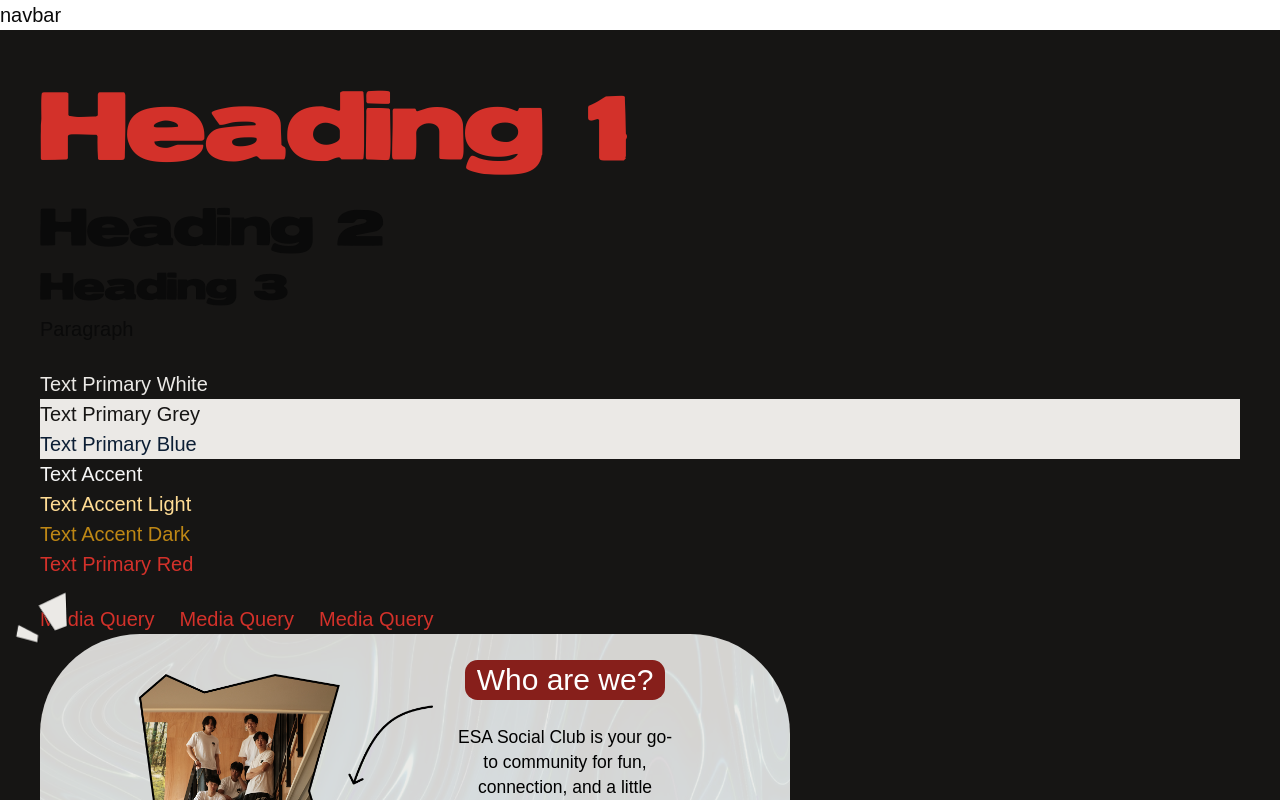
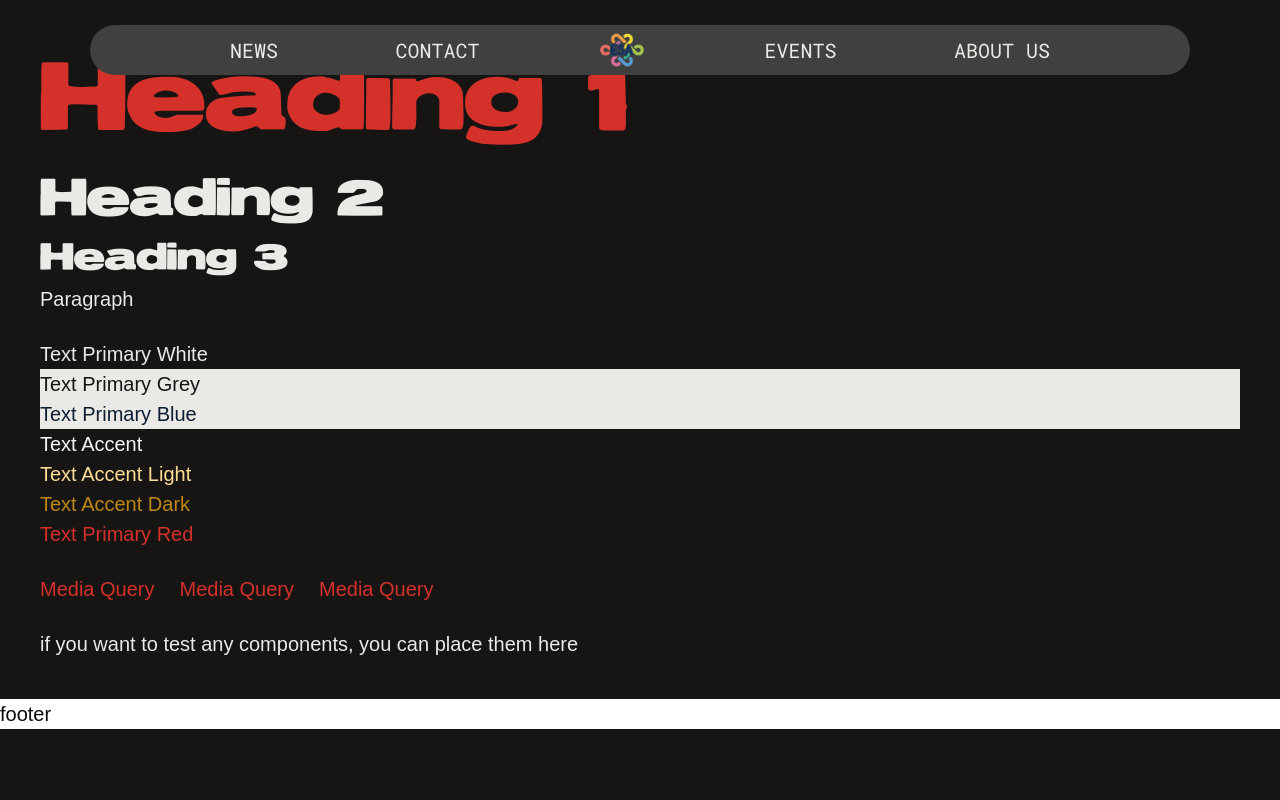
Before and after one commit to UoaWDCC/esa, a Next.js app: page /test in a window 1280 px wide. Shown: the top 800 px of the page. Built offline with nearby package versions, Linux system fonts and the light colour scheme; a web font is replaced by a local one.

Commit message:
making static navbar

```diff
--- /dev/null
+++ b/src/app/(frontend)/_components/Navbar.tsx
@@ -0,0 +1,19 @@
+import Link from 'next/link'
+
+export default function Navbar() {
+
+
+  return (
+
+    // think of how you can make the width of the navbar scale with the screen size (% units ;o)
+    <nav className="mt-5 z-99 absolute top-0 left-1/2 transform -translate-x-1/2 bg-primary-black font-roboto-mono text-[1rem] text-primary-white flex justify-between items-center bg-primary-grey-light w-[1100px] px-28 rounded-full gap-4">
+        <Link href="/news" className="" >NEWS</Link>
+        <Link href="/contact" className="" >CONTACT</Link>
+        <Link href="/" className='w-10 h-10 flex items-center justify-center'>
+            <img src="/assets/esa_logo.png" alt="sd" />
+        </Link>
+        <Link href="/events" className="" >EVENTS</Link>
+        <Link href="/about-us" className="" >ABOUT US</Link>
+    </nav>
+  );
+}
--- a/src/app/(frontend)/layout.tsx
+++ b/src/app/(frontend)/layout.tsx
@@ -1,5 +1,6 @@
 import React from 'react'
 import 'src/styles/global.css'
+import Navbar from './_components/Navbar'
 
 export const metadata = {
   description: 'A blank template using Payload in a Next.js app.',
@@ -13,8 +14,7 @@ export default async function RootLayout(props: { children: React.ReactNode }) {
     <html lang="en">
       <body>
         <>
-          {/* replace empty container with nav bar component*/}
-          <p>navbar</p>
+          <Navbar />
         </>
 
         <main>{children}</main>
--- a/src/app/(frontend)/test/page.tsx
+++ b/src/app/(frontend)/test/page.tsx
@@ -1,8 +1,8 @@
-import WhoAreWe from "../_components/WhoAreWe";
+
 
 const test = () => {
     return (
-        <div className="bg-[#161514] p-8">
+        <div className="bg-[#161514] p-8 text-primary-white">
             <h1>Heading 1</h1>
             <h2>Heading 2</h2>
             <h3>Heading 3</h3>
@@ -22,7 +22,10 @@ const test = () => {
                 <p className="text-primary-white lg:text-primary-red">Media Query</p>
             </div>
 
-            <WhoAreWe></WhoAreWe>
+            <div className="mt-5">
+                <p>if you want to test any components, you can place them here</p>
+            </div>
+
         </div>
      );
 }
--- a/src/styles/global.css
+++ b/src/styles/global.css
@@ -24,14 +24,23 @@
   src: url("/fonts/Super-Jellyfish.ttf") format("truetype")
 }
 
+@font-face {
+  font-family: "RobotoMono Regular";
+  font-style: normal;
+  display: swap;
+  src: url("/fonts/RobotoMono-Regular.ttf") format("truetype")
+}
+
 @theme {
   --font-reservoir-grunge: "Reservoir Grunge", sans-serif;
   --font-smeltex-medium: "Smeltex Medium", sans-serif;
   --font-super-jellyfish: "Super Jellyfish", sans-serif;
+  --font-roboto-mono: "RobotoMono Regular", monospace;
 
   --color-primary-red: #D3312A; /* red */
   --color-primary-white: #EBE9E6; /* white */
   --color-primary-grey: #161514; /* dark grey */
+  --color-primary-grey-light: #404040; /* light grey */
   --color-primary-blue: #0C1E34; /* dark blue */
 
   --color-accent: #FFC857; /* yellow */
```
Also changed, not shown: public/assets/esa_logo.png (added), public/fonts/RobotoMono-Regular.ttf (added).
